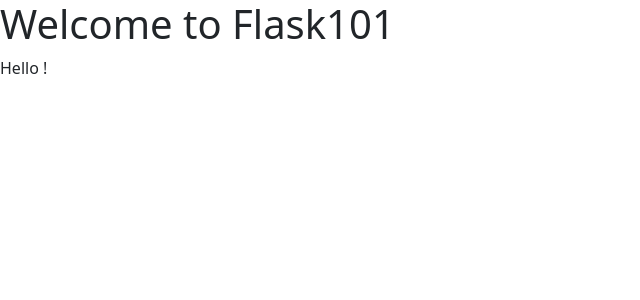
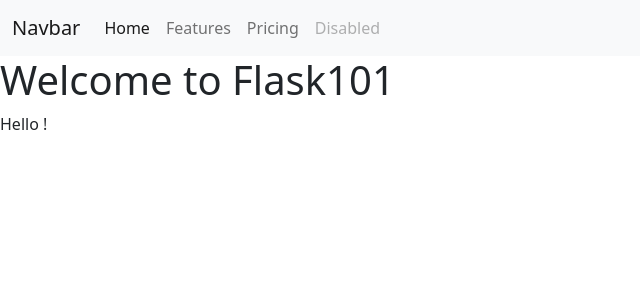
Before and after one commit to clumdee/flask101, a Flask app: page / in a window 1280 px wide. Shown: the top 300 px of the page, without its empty margins (0-640 px from the left). Run offline with Flask 2, Linux system fonts and the light colour scheme.

Commit message:
include navbar

```diff
--- a/flask101/templates/base.html
+++ b/flask101/templates/base.html
@@ -7,6 +7,8 @@
         <link href="https://cdn.jsdelivr.net/npm/bootstrap@5.1.3/dist/css/bootstrap.min.css" rel="stylesheet" integrity="sha384-1BmE4kWBq78iYhFldvKuhfTAU6auU8tT94WrHftjDbrCEXSU1oBoqyl2QvZ6jIW3" crossorigin="anonymous">
     </head>
     <body>
+        {% include "components/navbar.html" %}
+
         <h1>Welcome to Flask101</h1>
         <p>
             {% block content %}
--- /dev/null
+++ b/flask101/templates/components/navbar.html
@@ -0,0 +1,17 @@
+<nav class="navbar navbar-expand-lg navbar-light bg-light">
+    <div class="container-fluid">
+        <a class="navbar-brand" href="#">Navbar</a>
+        <button class="navbar-toggler" type="button" data-bs-toggle="collapse" data-bs-target="#navbarNavAltMarkup"
+            aria-controls="navbarNavAltMarkup" aria-expanded="false" aria-label="Toggle navigation">
+            <span class="navbar-toggler-icon"></span>
+        </button>
+        <div class="collapse navbar-collapse" id="navbarNavAltMarkup">
+            <div class="navbar-nav">
+                <a class="nav-link active" aria-current="page" href="#">Home</a>
+                <a class="nav-link" href="#">Features</a>
+                <a class="nav-link" href="#">Pricing</a>
+                <a class="nav-link disabled">Disabled</a>
+            </div>
+        </div>
+    </div>
+</nav>
```
